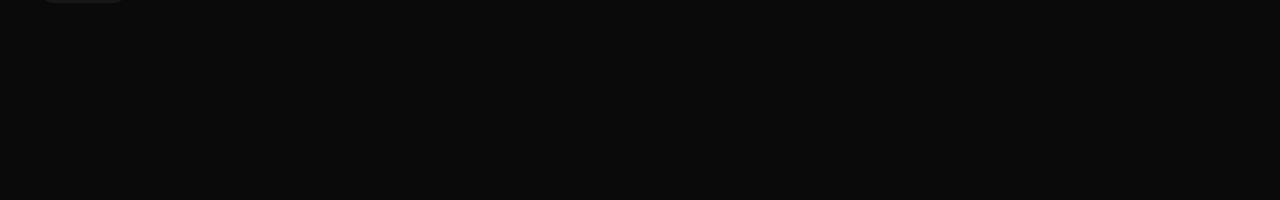
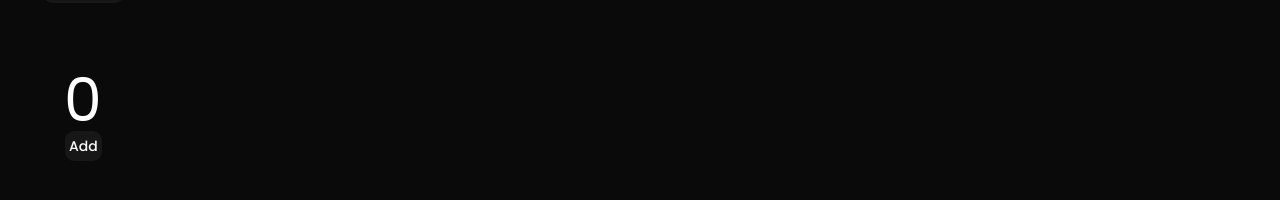
Before and after one commit to PrasiddhaKhadka/GSAP_REACT, a React (Vite) app: page / in a window 1280 px wide. Shown: the part 142-342 px from the top of the page. Built offline with nearby package versions, Linux system fonts and the light colour scheme.

Commit message:
Add: Zustand and React Query

```diff
--- a/src/App.jsx
+++ b/src/App.jsx
@@ -12,11 +12,17 @@
 import LucidApp from './lucid/lucid'
 import { Button } from './components/ui/button'
 import { ShadCdnUi } from './shadcn/shadcn_page'
+import CounterZus from './store/counter_ui'
+import { QueryClientProvider } from '@tanstack/react-query'
+import { queryClient } from './store/lib/queryClient'
+import { ReactQueryDevtools } from '@tanstack/react-query-devtools'
+
 
 gsap.registerPlugin(ScrollTrigger)
 
 function App() {
   return (
+    <QueryClientProvider client={queryClient}>
       <main>
         {/* <CallBackApp /> */}
         {/* <Hero />
@@ -33,7 +39,11 @@
         {/* <LucidApp /> */}
 
         <ShadCdnUi />
+
+        <CounterZus />
       </main>
+      <ReactQueryDevtools initialIsOpen={false} />
+    </QueryClientProvider>
   )
 }
 
--- /dev/null
+++ b/src/store/counter_state.ts
@@ -0,0 +1,18 @@
+import { create } from "zustand"
+
+
+type CountStore = {
+    count: number
+}
+
+type CountActions = {
+    increment:(qty:number)=> void
+    decrement:(qty:number)=> void
+}
+
+
+export const useCountStore = create<CountStore & CountActions>()((set)=>({
+    count:0,
+    increment: (qty:number)=> set((state)=>({count: state.count+1})),
+    decrement:(qty:number)=>set((state)=>({count:state.count-1}))
+}))
--- /dev/null
+++ b/src/store/counter_ui.jsx
@@ -0,0 +1,17 @@
+import { useCountStore } from "./counter_state"
+import { Button } from "@/components/ui/button"
+
+const CounterZus = ()=>{
+    const count = useCountStore((state)=>state.count)
+    const increment = useCountStore((state)=>state.increment)
+
+    console.log('Re-rendered!!')
+    return (
+        <div className="m-16">
+            <h1 className="text-6xl">{count}</h1>
+            <Button className="p-1" onClick={increment}> Add </Button>
+        </div>
+    )
+}
+
+export default CounterZus
--- /dev/null
+++ b/src/store/lib/http.ts
@@ -0,0 +1,36 @@
+import axios from "axios";
+import { error } from "node:console";
+
+
+const baseURL = 'https://dummyjson.com/user'
+
+const httpClient = axios.create({
+    baseURL:baseURL,
+    headers:{
+        'Content-Type':'application/json'
+    },
+    timeout:200000
+})
+
+
+// request interceptors
+axios.interceptors.request.use((config)=>{
+    const token = localStorage.getItem('token')
+    if(token){
+        console.log(token)
+    }
+    return config
+},(error)=>{
+    console.log(error)
+    return Promise.reject(error)
+})
+
+
+//response interceptors
+axios.interceptors.response.use((res)=>{
+    console.log(res)
+    return res
+},(error)=>{
+    console.log(error)
+    return Promise.reject(error)
+})
--- /dev/null
+++ b/src/store/lib/queryClient.ts
@@ -0,0 +1,14 @@
+import { QueryClient } from "@tanstack/react-query";
+
+export const queryClient = new QueryClient({
+  defaultOptions: {
+    queries: {
+      staleTime: 1000 * 60 * 5, // 5 minutes
+      refetchOnWindowFocus: false, // prevents refetch on tab switch
+      retry: 1, // retry failed request once
+    },
+    mutations: {
+      retry: 0, // don't retry mutations by default
+    },
+  },
+});
```
Also changed, not shown: package.json (+6 -1 lines), tsconfig.json (added, +44 -0 lines), src/store/hooks/useAuth.ts (added), 1 other file (tests, documents, lock files or other folders). Lines whose indentation alone changed are shown as unchanged.
